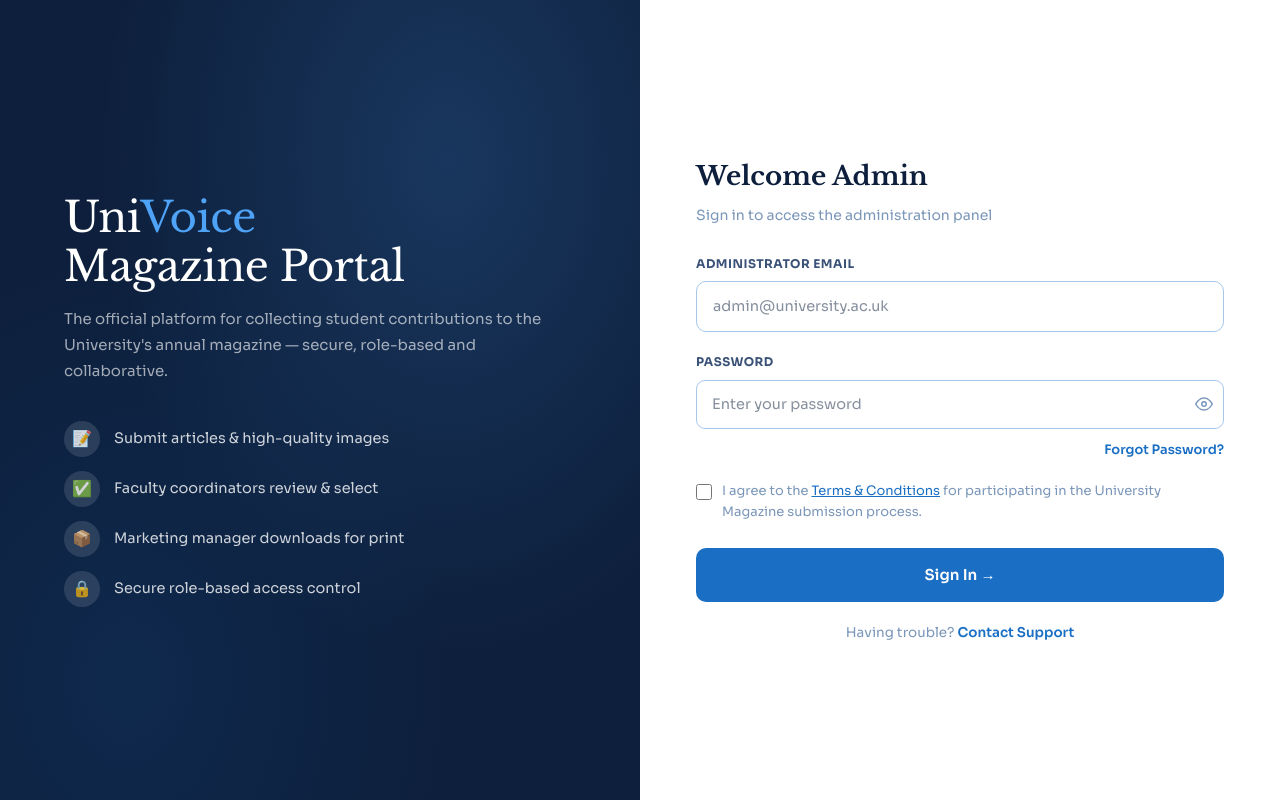
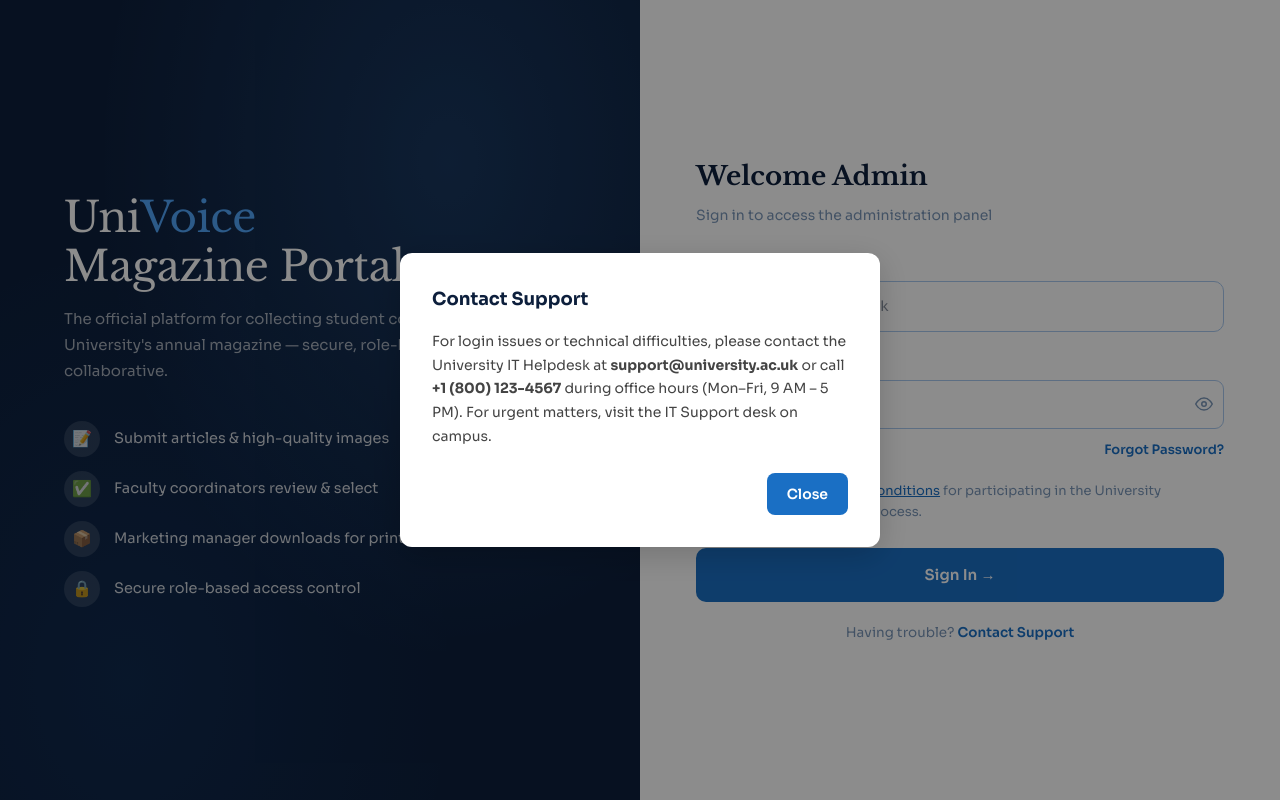
Before and after one commit to hninsunyein/UniVoice, a Next.js app: page /admin/login in a window 1280 px wide. Both pictures are taken after a click on the link "Contact Support". Built offline with nearby package versions, Linux system fonts and the light colour scheme.

Commit message:
add overview tab

```diff
--- a/src/app/admin/login/page.js
+++ b/src/app/admin/login/page.js
@@ -15,6 +15,8 @@ export default function AdminLoginPage() {
   const [agreed, setAgreed] = useState(false);
   const [error, setError] = useState("");
   const [loading, setLoading] = useState(false);
+  const [showTCModal, setShowTCModal] = useState(false);
+  const [showSupportModal, setShowSupportModal] = useState(false);
 
   const handleLogin = async () => {
     setError("");
@@ -122,8 +124,11 @@ export default function AdminLoginPage() {
             disabled={loading}
           />
           <label htmlFor="tc1">
-            I agree to the <a href="#">Terms &amp; Conditions</a> for
-            participating in the University Magazine submission process.
+            I agree to the{" "}
+            <a href="#" onClick={(e) => { e.preventDefault(); setShowTCModal(true); }}>
+              Terms &amp; Conditions
+            </a>{" "}
+            for participating in the University Magazine submission process.
           </label>
         </div>
 
@@ -145,11 +150,57 @@ export default function AdminLoginPage() {
 
         <div style={{ marginTop: 20, textAlign: "center", fontSize: 13.5, color: "var(--text-muted)" }}>
           Having trouble?{" "}
-          <a href="#" style={{ color: "var(--blue)", textDecoration: "none", fontWeight: 600 }}>
+          <a
+            href="#"
+            style={{ color: "var(--blue)", textDecoration: "none", fontWeight: 600 }}
+            onClick={(e) => { e.preventDefault(); setShowSupportModal(true); }}
+          >
             Contact Support
           </a>
         </div>
       </div>
+
+      {/* Terms & Conditions Modal */}
+      {showTCModal && (
+        <div
+          style={{ position: "fixed", inset: 0, background: "rgba(0,0,0,0.45)", zIndex: 9999, display: "flex", alignItems: "center", justifyContent: "center", padding: 24 }}
+          onClick={() => setShowTCModal(false)}
+        >
+          <div
+            style={{ background: "#fff", borderRadius: 12, padding: 32, maxWidth: 480, width: "100%", boxShadow: "0 8px 32px rgba(0,0,0,0.18)" }}
+            onClick={(e) => e.stopPropagation()}
+          >
+            <h3 style={{ marginTop: 0, marginBottom: 16, fontSize: 18, fontWeight: 700 }}>Terms &amp; Conditions</h3>
+            <p style={{ fontSize: 14, lineHeight: 1.7, color: "#444", margin: 0 }}>
+              By using the UniVoice Magazine Portal, you agree to submit only original work and grant the University a non-exclusive right to publish your contributions in the annual magazine. Submissions must comply with academic integrity policies. The University reserves the right to edit or reject any content deemed inappropriate or in violation of these terms.
+            </p>
+            <div style={{ marginTop: 24, textAlign: "right" }}>
+              <button className="btn btn-primary" onClick={() => setShowTCModal(false)}>Close</button>
+            </div>
+          </div>
+        </div>
+      )}
+
+      {/* Contact Support Modal */}
+      {showSupportModal && (
+        <div
+          style={{ position: "fixed", inset: 0, background: "rgba(0,0,0,0.45)", zIndex: 9999, display: "flex", alignItems: "center", justifyContent: "center", padding: 24 }}
+          onClick={() => setShowSupportModal(false)}
+        >
+          <div
+            style={{ background: "#fff", borderRadius: 12, padding: 32, maxWidth: 480, width: "100%", boxShadow: "0 8px 32px rgba(0,0,0,0.18)" }}
+            onClick={(e) => e.stopPropagation()}
+          >
+            <h3 style={{ marginTop: 0, marginBottom: 16, fontSize: 18, fontWeight: 700 }}>Contact Support</h3>
+            <p style={{ fontSize: 14, lineHeight: 1.7, color: "#444", margin: 0 }}>
+              For login issues or technical difficulties, please contact the University IT Helpdesk at <strong>support@university.ac.uk</strong> or call <strong>+1 (800) 123-4567</strong> during office hours (Mon–Fri, 9 AM – 5 PM). For urgent matters, visit the IT Support desk on campus.
+            </p>
+            <div style={{ marginTop: 24, textAlign: "right" }}>
+              <button className="btn btn-primary" onClick={() => setShowSupportModal(false)}>Close</button>
+            </div>
+          </div>
+        </div>
+      )}
     </div>
   );
 }
--- a/src/app/user/coordinator/page.js
+++ b/src/app/user/coordinator/page.js
@@ -482,17 +482,20 @@ export default function CoordinatorPage() {
   const getSubmitDate = (c) => c.createdAt || c.submittedAt || c.submitted_at || c.created_at || null;
 
   /* ── counts derived entirely from filtered ── */
-  const total           = filtered.length;
-  const notReviewedList = filtered.filter(isNotReviewed);
-  const reviewedList    = filtered.filter(isReviewed);
-  const pendingTabCount = notReviewedList.length;
+  const total            = filtered.length;
+  const notReviewedList  = filtered.filter(isNotReviewed);
+  const reviewedList     = filtered.filter(isReviewed);
+  const overdueList      = filtered.filter((c) => isNotReviewed(c) && daysAgo(getSubmitDate(c)) > 14);
+  const pendingTabCount  = notReviewedList.length;
   const reviewedTabCount = reviewedList.length;
-  const selCount        = filtered.filter(isContribSelected).length;
-  const overdue         = filtered.filter((c) => getStatus(c) === "SUBMITTED" && daysAgo(getSubmitDate(c)) > 14).length;
+  const overdueTabCount  = overdueList.length;
+  const selCount         = filtered.filter(isContribSelected).length;
+  const overdue          = overdueList.length;
 
   const tabFiltered =
     activeTab === "reviewed" ? reviewedList :
     activeTab === "pending"  ? notReviewedList :
+    activeTab === "overdue"  ? overdueList :
     filtered;
 
   const parsedFinal = finalClosureDate ? new Date(finalClosureDate.replace(" ", "T").replace(/\+00$/, "Z").replace(/\+00:00$/, "Z")) : null;
@@ -688,7 +691,9 @@ export default function CoordinatorPage() {
             </div>
           )}
 
-          {/* Stats */}
+          {/* Stats + Overdue alert — hidden in detail view */}
+          {!showDetail && (
+            <>
               <div className="stats-5">
                 <div className="stat">
                   <div className="stat-n">{loading ? "…" : totalAll}</div>
@@ -712,7 +717,6 @@ export default function CoordinatorPage() {
                 </div>
               </div>
 
-          {/* Overdue Comments Card */}
               {overdueCount > 0 && (
                 <div className="card" style={{ marginBottom: 16, borderLeft: "4px solid #b91c1c" }}>
                   <div className="cb" style={{ display: "flex", alignItems: "center", gap: 16, padding: "16px 20px" }}>
@@ -725,15 +729,10 @@ export default function CoordinatorPage() {
                         {overdueCount === 1 ? "1 student contribution has" : `${overdueCount} student contributions have`} been waiting more than 14 days without a coordinator comment.
                       </div>
                     </div>
-                <button
-                  className="btn btn-outline btn-sm"
-                  style={{ color: "#b91c1c", borderColor: "#b91c1c", whiteSpace: "nowrap" }}
-                  onClick={() => { setStatusFilter("SUBMITTED"); setActiveTab("pending"); }}
-                >
-                  View Overdue
-                </button>
                   </div>
                 </div>
+              )}
+            </>
           )}
 
           {/* Alerts */}
@@ -795,9 +794,10 @@ export default function CoordinatorPage() {
                 {/* Tabs */}
                 <div style={{ display: "flex", borderBottom: "1px solid var(--border)", padding: "0 8px", background: "var(--sky)" }}>
                   {[
-                    { key: "all",      label: "All",              count: total,          badgeCls: "b-draft" },
-                    { key: "pending",  label: "Not Yet Reviewed", count: pendingTabCount, badgeCls: "b-blue" },
+                    { key: "all",      label: "All",              count: total,           badgeCls: "b-draft" },
+                    { key: "pending",  label: "Not Yet Reviewed", count: pendingTabCount,  badgeCls: "b-blue" },
                     { key: "reviewed", label: "Reviewed",         count: reviewedTabCount, badgeCls: "b-green" },
+                    { key: "overdue",  label: "Overdue",          count: overdueTabCount,  badgeCls: "b-red" },
                   ].map((tab) => (
                     <button
                       key={tab.key}
@@ -843,6 +843,8 @@ export default function CoordinatorPage() {
                             ? "No contributions submitted yet."
                             : activeTab === "pending"
                               ? "No pending contributions."
+                              : activeTab === "overdue"
+                                ? "No overdue contributions. All submissions have been commented on within 14 days."
                                 : "No reviewed contributions yet."}
                       </div>
                     </div>
```
Lines whose indentation alone changed are shown as unchanged.
